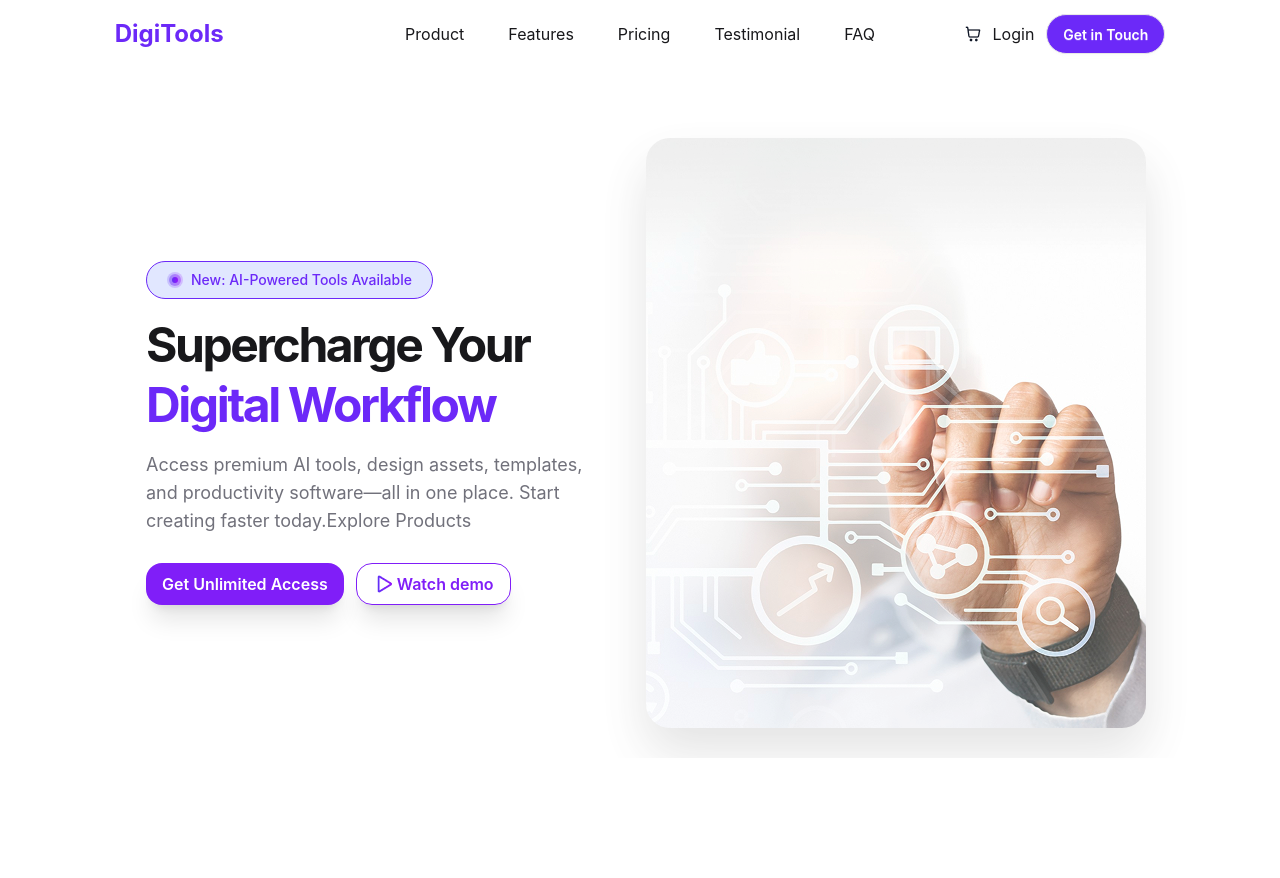
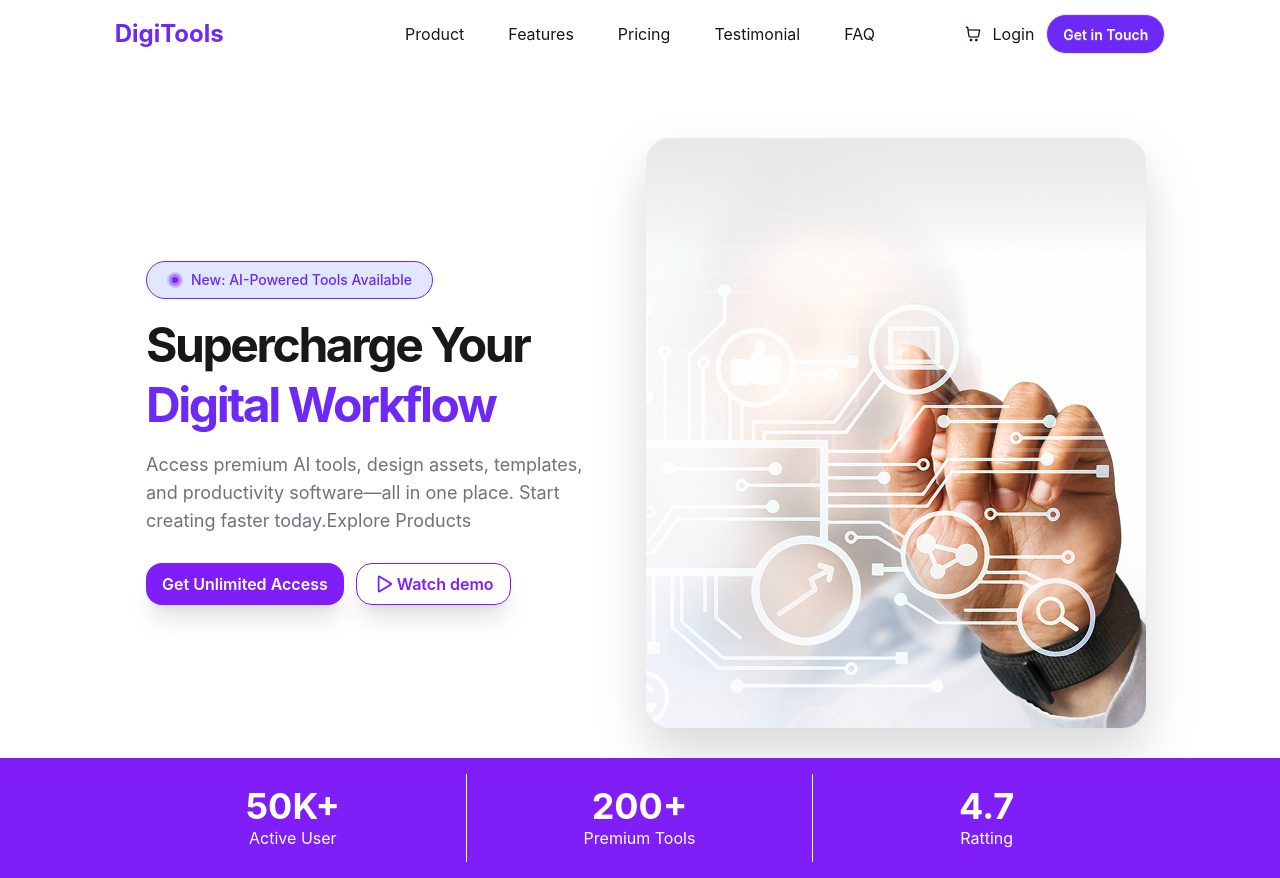
Before and after one commit to rumel-devv/digii-tools, a React (Vite) app: page / in a window 1280 px wide. Before the commit the page ends 800 px from the top, so only its background shows below. Built offline with nearby package versions, Linux system fonts and the light colour scheme.

Commit message:
finished design user details section

```diff
--- a/src/App.jsx
+++ b/src/App.jsx
@@ -1,6 +1,7 @@
 import './App.css'
 import Banner from './Components/Banner'
 import NavBar from './Components/Navbar'
+import UserDtls from './Components/UserDtls'
 
 function App() {
 
@@ -9,6 +10,7 @@ function App() {
     <>
       <NavBar></NavBar>
       <Banner></Banner>
+      <UserDtls></UserDtls>
     </>
   )
 }
--- a/src/Components/Banner.jsx
+++ b/src/Components/Banner.jsx
@@ -33,7 +33,7 @@ const Banner = () => {
         <div className="relative flex justify-center lg:justify-end">
           <div className="relative">
             <img
-              className="relative  w-auto object-contain drop-shadow-2xl rounded-3xl animate-pulse"
+              className="relative  w-auto object-contain drop-shadow-2xl rounded-3xl"
               src={BannerImage}
               alt="AI Models Banner"/>
           </div>
--- /dev/null
+++ b/src/Components/UserDtls.jsx
@@ -0,0 +1,26 @@
+import React from 'react';
+
+const UserDtls = () => {
+    return (
+        <div className='bg-[#801EF8] p-4  '>
+           <div className=' grid grid-cols-1 md:grid-cols-3 w-10/12 mx-auto text-center'>
+             <div className=' text-white p-3  md:border-r '>
+                <p className='text-4xl font-bold'>50K+</p>
+                <p className='text-md'>Active User</p>
+            </div>
+             <div className=' text-white p-3  md:border-r '>
+                <p className='text-4xl font-bold'>200+</p>
+                <p className='text-md'>Premium Tools</p>
+            </div>
+             <div className=' text-white p-3 '>
+                <p className='text-4xl font-bold'>4.7</p>
+                <p className='text-md'>Ratting</p>
+            </div>
+
+
+           </div>
+        </div>
+    );
+};
+
+export default UserDtls;
```
